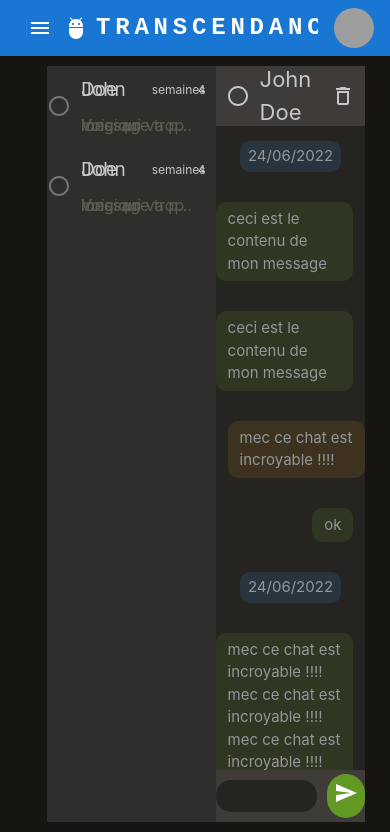
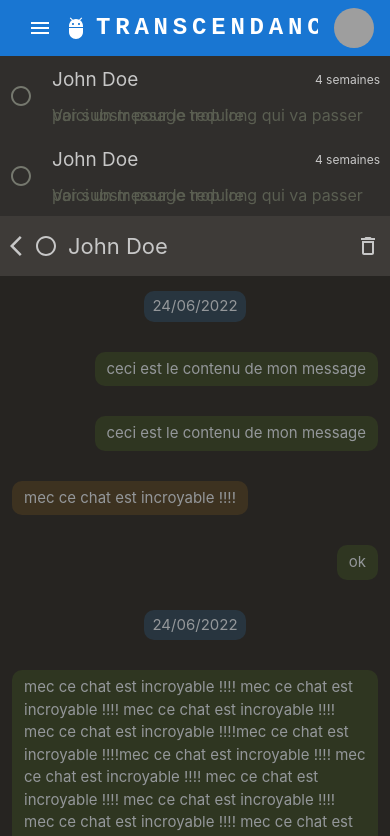
Before and after one commit to Noushhhh/42_TRANSCENDANCE, a React (Create React App) app in the folder srcs/frontend/app/: page / in a window 390 px wide. Shown: the top 836 px of the page. Built offline with nearby package versions, Linux system fonts and the light colour scheme; grey boxes are pictures that could not be loaded; the HTML template or start-up script is replaced by a standard one.

Commit message:
feat : /frontend/chat : frontend of chat finished at 95%

```diff
--- a/srcs/frontend/app/src/chat/components/ChatView.tsx
+++ b/srcs/frontend/app/src/chat/components/ChatView.tsx
@@ -41,7 +41,6 @@ function ChatView() {
             <Message contentMessage={message1} messageType={messageToType}/>
             <Message contentMessage={message2} messageType={messageFromType}/>
             <Message contentMessage={longMessage} messageType={messageToType}/>
-            <p>Chat View here</p>
         </div>
     )
 }
--- a/srcs/frontend/app/src/chat/components/HeaderChatBox.tsx
+++ b/srcs/frontend/app/src/chat/components/HeaderChatBox.tsx
@@ -2,16 +2,18 @@ import React from "react";
 import "../styles/HeaderChatBox.css"
 import RadioButtonUncheckedIcon from '@mui/icons-material/RadioButtonUnchecked';
 import DeleteOutlineIcon from '@mui/icons-material/DeleteOutline';
+import ArrowBackIosIcon from '@mui/icons-material/ArrowBackIos';
 
 function HeaderChatBox() {
     return (
         <div className="HeaderChatBox">
             <div className="ContactName">
-                <RadioButtonUncheckedIcon/>
+                <span className="ArrowBackPhone"><ArrowBackIosIcon /></span>
+                <RadioButtonUncheckedIcon />
                 <p>John Doe</p>
             </div>
             <div className="HeaderChatBoxLogo">
-                <DeleteOutlineIcon/>
+                <DeleteOutlineIcon />
             </div>
         </div>
     )
--- a/srcs/frontend/app/src/chat/components/MessageToClick.tsx
+++ b/srcs/frontend/app/src/chat/components/MessageToClick.tsx
@@ -18,7 +18,7 @@ function MessageToClick() {
                     <p className="dateMessage">4 semaines</p>
                 </div>
                 <div className="ContentMessageTitle">
-                    <p className="PreviewMessage">{message1.substring(0, 35)}...</p>
+                    <p className="PreviewMessage">{message1}</p>
                 </div>
             </div>
         </div>
--- a/srcs/frontend/app/src/chat/styles/ChatBoxContainer.css
+++ b/srcs/frontend/app/src/chat/styles/ChatBoxContainer.css
@@ -13,3 +13,19 @@
     background-color: red;
     height: 100%;
 }
+
+@media (max-width: 1350px) {
+    .MessageContainer {
+        width: 100%;
+    }
+}
+
+@media (max-width: 800px) {
+    .MessageContainer {
+        flex-direction: column;
+    }
+
+    .ChatBoxContainer{
+        padding: 0px!important;
+    }
+}
--- a/srcs/frontend/app/src/chat/styles/HeaderChatBox.css
+++ b/srcs/frontend/app/src/chat/styles/HeaderChatBox.css
@@ -16,3 +16,14 @@
     font-size: 22px;
     margin-left: 10px;
 }
+
+.ArrowBackPhone{
+    display: none;
+}
+
+@media (max-width: 800px){
+    .ArrowBackPhone{
+        display: block;
+        display: flex;
+    }
+}
--- a/srcs/frontend/app/src/chat/styles/Message.css
+++ b/srcs/frontend/app/src/chat/styles/Message.css
@@ -35,6 +35,6 @@
 
 .MessageToContainer {
     justify-content: flex-end;
-    padding-right: 12px;
+    padding: 0px 12px;
 
 }
--- a/srcs/frontend/app/src/chat/styles/MessageSide.css
+++ b/srcs/frontend/app/src/chat/styles/MessageSide.css
@@ -4,3 +4,9 @@
     width: 450px;
     height: 100%;
 }
+
+@media (max-width: 800px) {
+    .MessageSide {
+        width: 100%;
+    }
+}
--- a/srcs/frontend/app/src/chat/styles/MessageToClick.css
+++ b/srcs/frontend/app/src/chat/styles/MessageToClick.css
@@ -44,3 +44,9 @@
 .senderName{
     font-size: 19px;
 }
+
+@media (max-width: 800px) {
+    .ContainerPreview {
+        width: 100%;
+    }
+}
```
